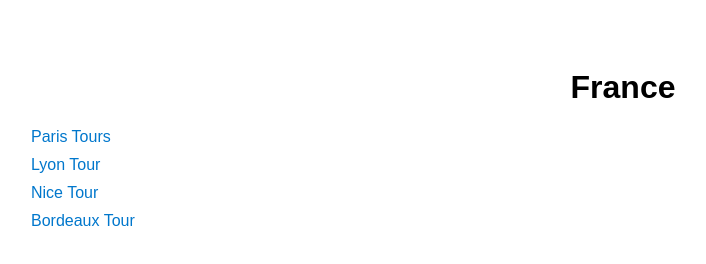
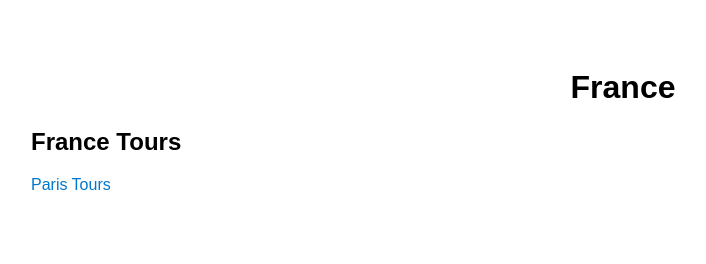
Before and after one commit to mJm-Travel/France, a plain HTML site: page index.html in a window 1280 px wide. Shown: the whole page, without its empty margins (17-723 px from the left). Drawn offline with Linux system fonts and the light colour scheme.

Commit message:
Update index.html

```diff
--- a/index.html
+++ b/index.html
@@ -14,29 +14,11 @@
 </head>
 <body>
     <h1>France</h1>
+    <h2 align=left>France Tours</h2>
     <ul id="pages-list">
+   <li>     <a href="https://mjm-travel.github.io/France/Tours/q/Paris-Tours.html" target=_blank>Paris Tours</a></li>
         <!-- Pages will be populated here -->
     </ul>
 
-    <script>
-        // List all your subpages here
-        const pages = [
-            "Paris-Tours.html",
-            "Lyon-Tour.html",
-            "Nice-Tour.html",
-            "Bordeaux-Tour.html"
-        ];
-
-        const list = document.getElementById("pages-list");
-
-        pages.forEach(page => {
-            const li = document.createElement("li");
-            const a = document.createElement("a");
-            a.href = page;
-            a.textContent = page.replace(".html", "").replace(/-/g, " ");
-            li.appendChild(a);
-            list.appendChild(li);
-        });
-    </script>
 </body>
 </html>
```
